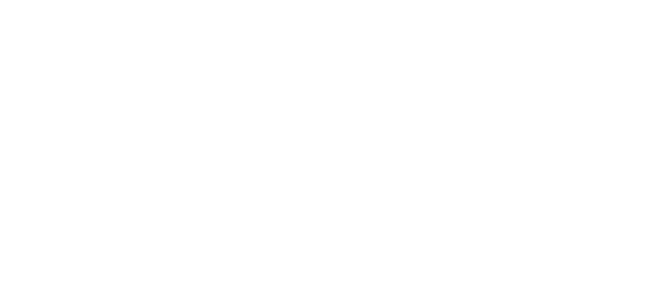
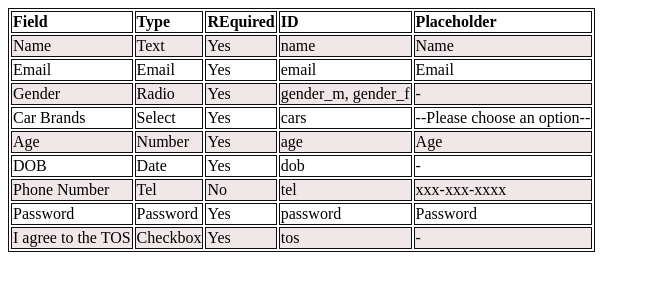
Before and after one commit to acciojob/signup-form-car-IzamAhmed786, a website: page main.html in a window 1280 px wide. Shown: the whole page, without its empty margins (0-650 px from the left). Drawn offline with Linux system fonts and the light colour scheme.

Commit message:
created a submission

```diff
--- a/main.html
+++ b/main.html
@@ -8,6 +8,78 @@
 
 <body>
 	<!-- the entire body must be written by student -->
+	<table>
+		<tr>
+			<td><b>Field</b></td>
+			<td><b>Type</b></td>
+			<td><b>REquired</b></td>
+			<td><b>ID</b></td>
+			<td><b>Placeholder</b></td>
+		</tr>
+		<tr>
+			<td>Name</td>
+			<td>Text</td>
+			<td>Yes</td>
+			<td>name</td>
+			<td>Name</td>
+		</tr>
+		<tr>
+			<td>Email</td>
+			<td>Email</td>
+			<td>Yes</td>
+			<td>email</td>
+			<td>Email</td>
+		</tr>
+		<tr>
+			<td>Gender</td>
+			<td>Radio</td>
+			<td>Yes</td>
+			<td>gender_m, gender_f</td>
+			<td>-</td>
+		</tr>
+		<tr>
+			<td>Car Brands</td>
+			<td>Select</td>
+			<td>Yes</td>
+			<td>cars</td>
+			<td>--Please choose an option--</td>
+		</tr>
+		<tr>
+			<td>Age</td>
+			<td>Number</td>
+			<td>Yes</td>
+			<td>age</td>
+			<td>Age</td>
+		</tr>
+		<tr>
+			<td>DOB</td>
+			<td>Date</td>
+			<td>Yes</td>
+			<td>dob</td>
+			<td>-</td>
+		</tr>
+		<tr>
+			<td>Phone Number</td>
+			<td>Tel</td>
+			<td>No</td>
+			<td>tel</td>
+			<td>xxx-xxx-xxxx</td>
+		</tr>
+		<tr>
+			<td>Password</td>
+			<td>Password</td>
+			<td>Yes</td>
+			<td>password</td>
+			<td>Password</td>
+		</tr>
+		<tr>
+			<td>I agree to the TOS</td>
+			<td>Checkbox</td>
+			<td>Yes</td>
+			<td>tos</td>
+			<td>-</td>
+		</tr>
+	</table>
     <script type="text/javascript" src="./script.js">
 </script>
 
--- a/styles.css
+++ b/styles.css
@@ -1,2 +1,8 @@
 
 /* Your CSS Code here. */
+table, tr, td {
+            border: 1px solid #0e0d0d;
+}
+tr:nth-child(even) {
+      background-color: #f0e8e8;
+    }
```
